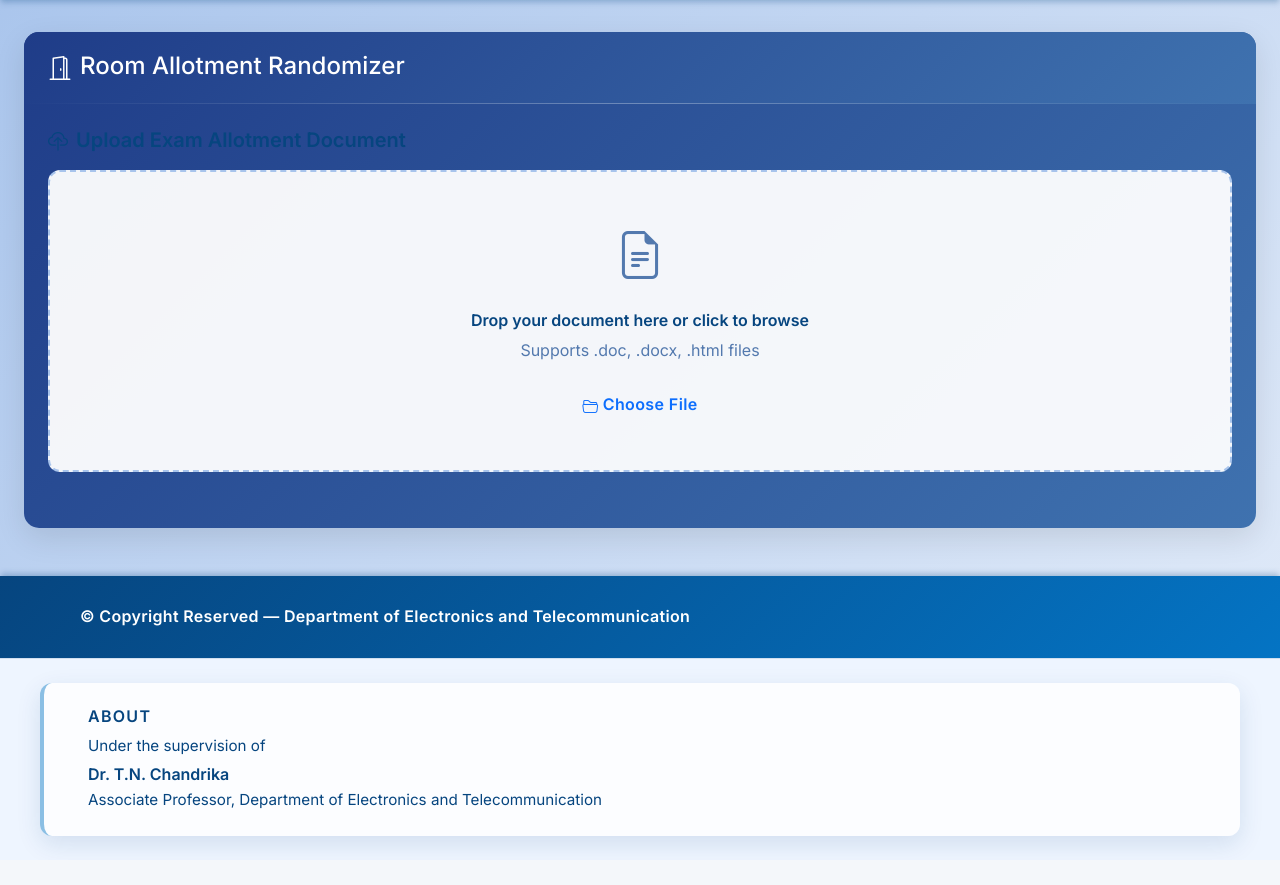
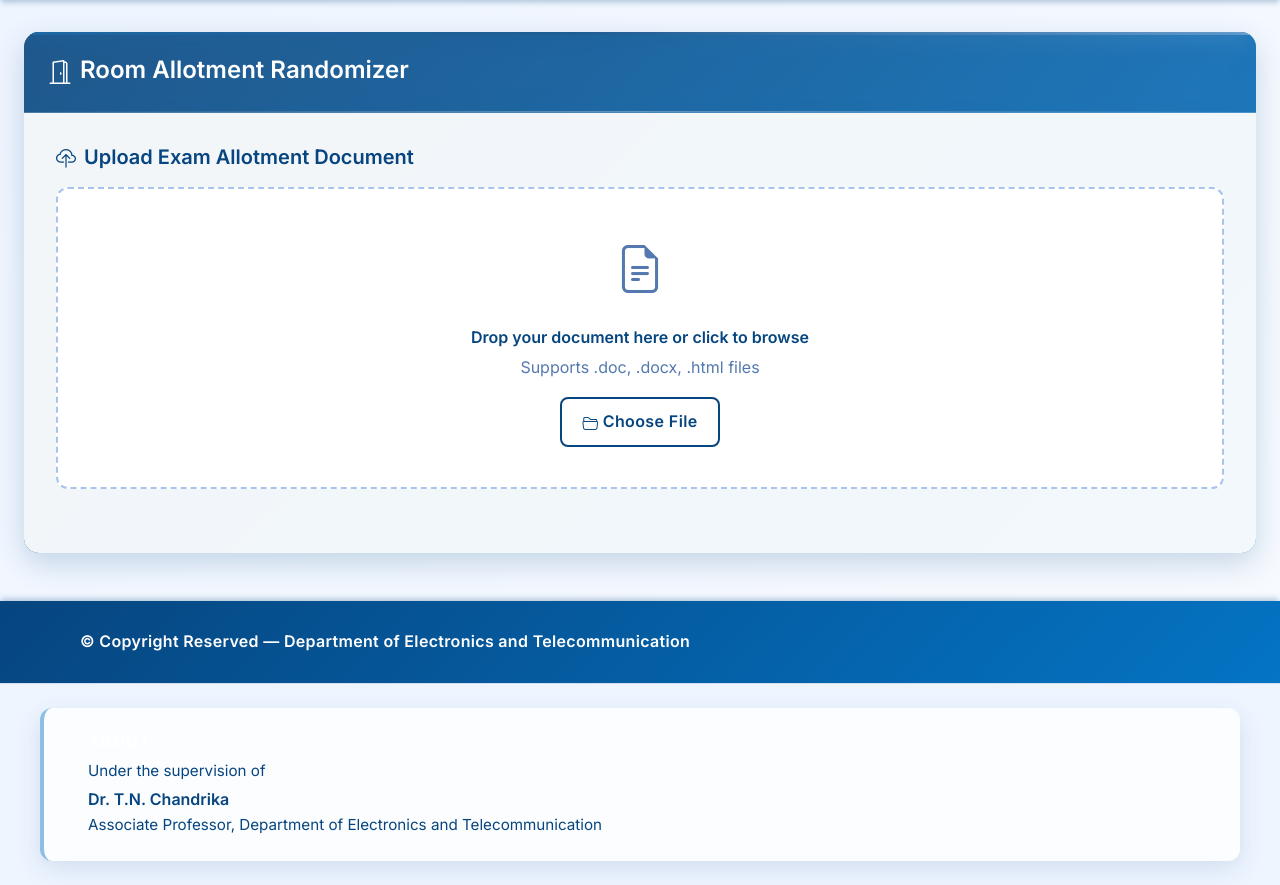
Before and after one commit to harshaflopper/backupallotemnt, a Flask app: page /room-allotment in a window 1280 px wide. Shown: the part 90-975 px from the top of the page. Before the commit the page ends 943 px from the top, so only its background shows below. Run offline with Flask 3, Linux system fonts and the light colour scheme.

Commit message:
completed room

```diff
--- a/templates/room_allotment.html
+++ b/templates/room_allotment.html
@@ -4,11 +4,48 @@
 
 {% block extra_css %}
 <style>
+    body {
+        background: linear-gradient(135deg, #eef5ff 0%, #f8fbff 100%);
+        min-height: 100vh;
+    }
+
     .upload-card {
-        background: linear-gradient(135deg, #1f3c88 0%, #3f72af 100%);
+        background: linear-gradient(135deg, #06457F 0%, #0474C4 100%);
         border: none;
-        box-shadow: 0 10px 30px rgba(0,0,0,0.1);
+        box-shadow: 0 10px 30px rgba(6, 69, 127, 0.2);
         border-radius: 15px;
+        overflow: hidden;
+        position: relative;
+    }
+
+    .upload-card::before {
+        content: '';
+        position: absolute;
+        top: 0;
+        left: 0;
+        right: 0;
+        height: 3px;
+        background: linear-gradient(90deg, #A8C4EC, #0474C4, #06457F, #A8C4EC);
+        background-size: 200% 200%;
+        animation: gradient 2s ease infinite;
+    }
+
+    @keyframes gradient {
+        0% { background-position: 0% 50%; }
+        50% { background-position: 100% 50%; }
+        100% { background-position: 0% 50%; }
+    }
+
+    .card-header {
+        background: rgba(255, 255, 255, 0.1) !important;
+        backdrop-filter: blur(10px);
+        border-bottom: 1px solid rgba(255, 255, 255, 0.2);
+        padding: 1.5rem;
+    }
+
+    .card-body {
+        background: rgba(255, 255, 255, 0.95);
+        padding: 2rem;
     }
 
     .upload-area {
@@ -19,6 +56,31 @@
         background: rgba(255, 255, 255, 0.95);
         transition: all 0.3s ease;
         cursor: pointer;
+        position: relative;
+        overflow: hidden;
+    }
+
+    .upload-area::before {
+        content: '';
+        position: absolute;
+        top: -50%;
+        left: -50%;
+        width: 200%;
+        height: 200%;
+        background: linear-gradient(45deg, transparent, rgba(168, 196, 236, 0.1), transparent);
+        transform: rotate(-45deg);
+        transition: all 0.6s;
+        opacity: 0;
+    }
+
+    .upload-area:hover::before {
+        animation: shimmer 1.5s ease-in-out;
+        opacity: 1;
+    }
+
+    @keyframes shimmer {
+        0% { transform: translateX(-100%) translateY(-100%) rotate(-45deg); }
+        100% { transform: translateX(100%) translateY(100%) rotate(-45deg); }
     }
 
     .upload-area:hover {
@@ -89,18 +150,104 @@
     }
 
     .btn-export {
-        background: linear-gradient(135deg, #6366f1 0%, #4f46e5 100%);
+        background: linear-gradient(135deg, #5379AE 0%, #06457F 100%);
         border: none;
-        box-shadow: 0 4px 15px rgba(99, 102, 241, 0.25);
+        box-shadow: 0 4px 15px rgba(83, 121, 174, 0.25);
         transition: all 0.3s ease;
         border-radius: 8px;
         padding: 10px 20px;
         font-weight: 500;
+        color: white;
+        position: relative;
+        overflow: hidden;
+    }
+
+    .btn-export::before {
+        content: '';
+        position: absolute;
+        top: 0;
+        left: -100%;
+        width: 100%;
+        height: 100%;
+        background: linear-gradient(90deg, transparent, rgba(255, 255, 255, 0.2), transparent);
+        transition: left 0.6s;
+    }
+
+    .btn-export:hover::before {
+        left: 100%;
     }
 
     .btn-export:hover {
         transform: translateY(-2px);
-        box-shadow: 0 6px 20px rgba(99, 102, 241, 0.4);
+        box-shadow: 0 6px 20px rgba(83, 121, 174, 0.4);
+        background: linear-gradient(135deg, #06457F 0%, #5379AE 100%);
+    }
+
+    .form-check {
+        transition: all 0.3s ease;
+        border-radius: 8px !important;
+        background: rgba(168, 196, 236, 0.1) !important;
+        border: 1px solid rgba(168, 196, 236, 0.3) !important;
+        padding: 15px !important;
+    }
+
+    .form-check:hover {
+        transform: translateY(-2px);
+        box-shadow: 0 4px 15px rgba(6, 69, 127, 0.15);
+        background: rgba(168, 196, 236, 0.15) !important;
+    }
+
+    .form-check-input:checked {
+        background-color: #06457F;
+        border-color: #06457F;
+        box-shadow: 0 0 0 0.2rem rgba(6, 69, 127, 0.25);
+    }
+
+    .spinner-border {
+        width: 3rem;
+        height: 3rem;
+        border-width: 0.3em;
+        color: #06457F;
+    }
+
+    h4, h5, h6 {
+        color: #ffffff;
+        font-weight: 600;
+    }
+
+    .btn-outline-primary {
+        border: 2px solid #06457F;
+        color: #06457F;
+        background: transparent;
+        border-radius: 8px;
+        padding: 10px 20px;
+        font-weight: 600;
+        transition: all 0.3s ease;
+    }
+
+    .btn-outline-primary:hover {
+        background: #06457F;
+        border-color: #06457F;
+        color: white;
+        transform: translateY(-2px);
+        box-shadow: 0 4px 15px rgba(6, 69, 127, 0.3);
+    }
+
+    .form-check-label {
+        color: #2c3e50 !important;
+        font-weight: 600 !important;
+    }
+
+    .text-center p {
+        color: #34495e;
+    }
+
+    .card-body h5, .card-body h6 {
+        color: #2c3e50;
+    }
+
+    .card-body p {
+        color: #34495e;
     }
 </style>
 {% endblock %}
@@ -554,6 +701,42 @@ $(document).ready(function() {
         exportSelectedSessions(selectedSessions);
     });
 
+    function formatDateToFullFormat(dateStr) {
+        console.log('Formatting date:', dateStr);
+
+        // Handle different date formats
+        let day, month, year;
+
+        // Try DD/MM/YYYY or DD-MM-YYYY format
+        let parts = dateStr.split(/[\/\-]/);
+        if (parts.length === 3) {
+            day = parseInt(parts[0], 10);
+            month = parseInt(parts[1], 10);
+            year = parseInt(parts[2], 10);
+        } else {
+            // If it's just a number like "22", assume current month/year
+            const currentDate = new Date();
+            day = parseInt(dateStr, 10);
+            month = currentDate.getMonth() + 1; // Current month
+            year = currentDate.getFullYear(); // Current year
+        }
+
+        // Validate and create date
+        if (!isNaN(day) && !isNaN(month) && !isNaN(year)) {
+            const monthNames = [
+                'January', 'February', 'March', 'April', 'May', 'June',
+                'July', 'August', 'September', 'October', 'November', 'December'
+            ];
+
+            const formattedDate = `${day} ${monthNames[month - 1]} ${year}`;
+            console.log('Formatted date result:', formattedDate);
+            return formattedDate;
+        }
+
+        console.log('Date formatting failed, returning original:', dateStr);
+        return dateStr; // Return original if parsing fails
+    }
+
     function exportSelectedSessions(selectedSessions) {
         let documentContent = '';
 
@@ -565,10 +748,13 @@ $(document).ready(function() {
 
             console.log(`Exporting ${date} ${session}:`, sessionInfo.invigilators?.map(inv => `${inv.name}: ${inv.room}`));
 
+            // Format date to full format (e.g., "22 October 2025")
+            const formattedDate = formatDateToFullFormat(date);
+
             documentContent += `
                 <div class="header">SIDDAGANGA INSTITUTE OF TECHNOLOGY, TUMKUR</div>
                 <div class="exam-info">
-                    <span><strong>Date of Exam:</strong> ${date} ${sessionCode}</span>
+                    <span><strong>Date of Exam:</strong> ${formattedDate} ${sessionCode}</span>
                     <span><strong>Number of Rooms:</strong> ${sessionInfo.examInfo.rooms || ''}</span>
                     <span><strong>Reliever:</strong> ${sessionInfo.examInfo.reliever || ''}</span>
                     <span><strong>Total Invigilators:</strong> ${sessionInfo.invigilators ? sessionInfo.invigilators.length : 0}</span>
```
Also changed, not shown: other parts of templates/room_allotment.html (+28 -29 lines).
